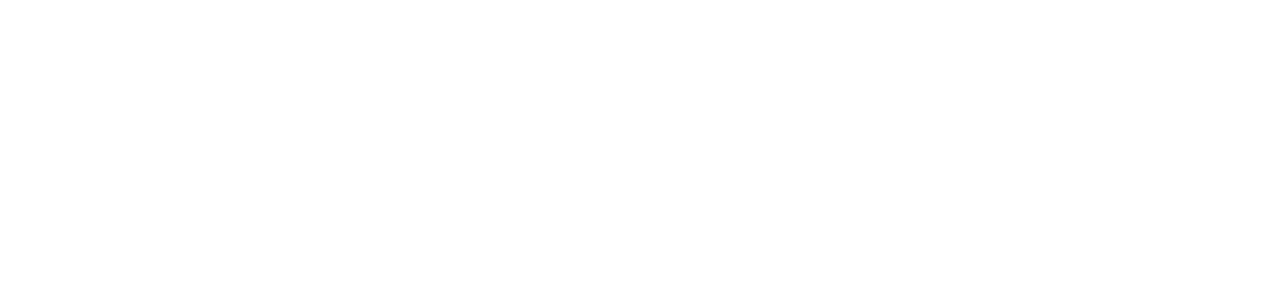
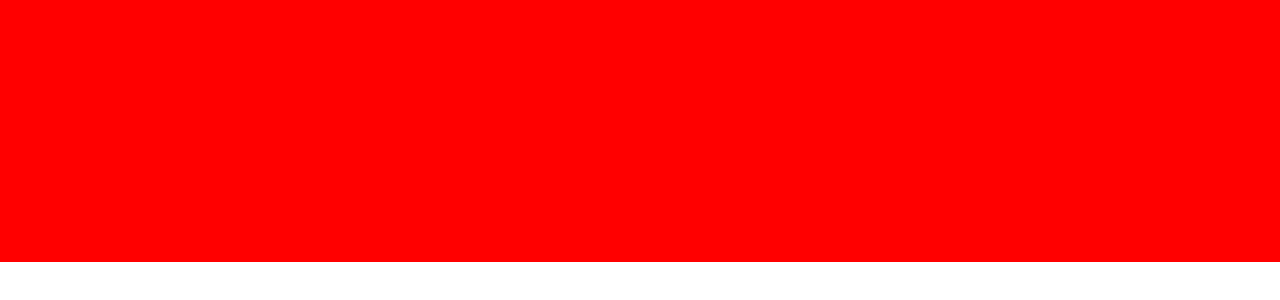
Before and after one commit to Aleksandr-86/styleless-ui, a Vue app: page / in a window 1280 px wide. Shown: the part 38-338 px from the top of the page. Built offline with nearby package versions, Linux system fonts and the light colour scheme.

Commit message:
доработан компонент VField

```diff
--- a/src/assets/main.css
+++ b/src/assets/main.css
@@ -562,6 +562,24 @@ video {
   height: 100%;
 }
 
+.w-fit {
+  width: -moz-fit-content;
+  width: fit-content;
+}
+
+.items-center {
+  align-items: center;
+}
+
+.justify-center {
+  justify-content: center;
+}
+
+.gap-x-2 {
+  -moz-column-gap: 0.5rem;
+       column-gap: 0.5rem;
+}
+
 .bg-red-200 {
   --tw-bg-opacity: 1;
   background-color: rgb(254 202 202 / var(--tw-bg-opacity));
--- a/src/components/field/VField.vue
+++ b/src/components/field/VField.vue
@@ -6,13 +6,13 @@ export interface Some {
 
 <template>
   <!-- Контейнер компонента -->
-  <div class="flex">
+  <div class="field__container">
     <slot name="before"></slot>
 
     <!-- Контейнер поля ввода -->
     <div class="field__input-container">
       <slot name="prepend"></slot>
-      <input class="h-full" />
+      <input class="field__input" />
       <slot name="append"></slot>
     </div>
 
@@ -22,11 +22,30 @@ export interface Some {
 
 <style lang="scss" scoped>
 .field {
+  &__container {
+    display: flex;
+    align-items: center;
+    width: 100%;
+
+    height: 300px;
+    column-gap: 0.3125rem;
+
+    background-color: aqua;
+  }
+
   &__input-container {
     display: flex;
+    align-items: center;
+    height: 100%;
+    width: 100%;
+    column-gap: 0.3125rem;
+
+    background-color: blueviolet;
   }
 
   &__input {
+    height: 100%;
+    width: 100%;
     background-color: red;
   }
 }
```
Also changed, not shown: 2 other files (tests, documents, lock files or other folders).
